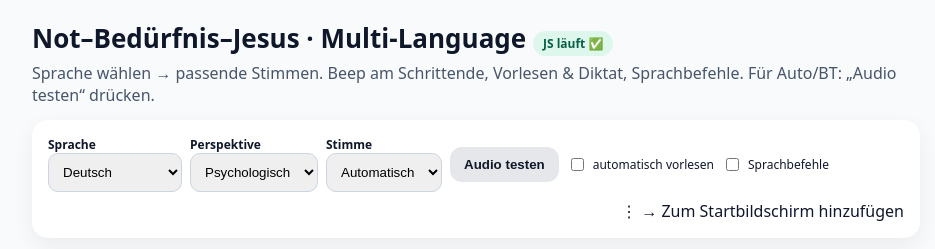
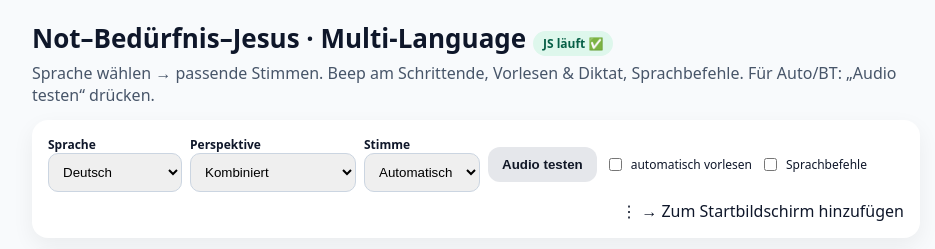
Before and after one commit to jostschoeler-lab/nbj-app, a plain HTML site: page index.html in a window 1280 px wide. Shown: the top 249 px of the page, without its empty margins (164-1099 px from the left). Drawn offline with Linux system fonts and the light colour scheme.

Commit message:
Update index.html

```diff
--- a/index.html
+++ b/index.html
@@ -51,15 +51,20 @@
 
 <label class="small">
   <div class="small title" id="lblPerspective">Perspektive</div>
-  <select id="perspectiveSel">
-    <!-- WICHTIG: nutze IDs, die zu deinen vorhandenen PROMPTS passen -->
-    <option value="psychology_simple" selected>Psychologisch</option>
-    <option value="biblical_neutral">Biblisch</option>
-    <option value="combined">Kombiniert</option>
-    <option value="academic">Fachlich</option>
-    <!-- Später kannst du pfingstlich/katholisch/evangelisch/baptistisch ergänzen,
-         sobald du dafür PROMPTS angelegt hast -->
-  </select>
+ <select id="perspectiveSel">
+  <option value="psychology_simple">Psychologisch</option>
+  <option value="psychotherapy">Psychotherapeutisch</option>
+  <option value="biblical_neutral">Biblisch (neutral)</option>
+  <option value="bcc_jo_smith">BCC / J.O. Smith</option>
+  <option value="pentecostal">Pfingstlich</option>
+  <option value="catholic">Katholisch</option>
+  <option value="protestant">Evangelisch</option>
+  <option value="baptist">Baptistisch</option>
+  <option value="methodist">Methodistisch</option>
+  <option value="combined" selected>Kombiniert</option>
+  <option value="academic">Fachlich</option>
+</select>
+
 </label>
 
 
```
